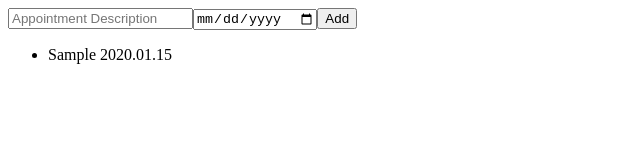
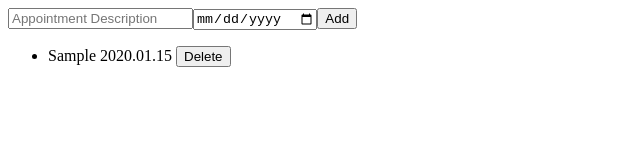
Before and after one commit to goyataiko/angular-appointment, an Angular app: page / in a window 1280 px wide. Both pictures are taken after typing "Sample", "2020-01-15" into the empty fields and a click on the button "Add". Shown: the top 160 px of the page, without its empty margins (0-640 px from the left). Built offline with nearby package versions, Linux system fonts and the light colour scheme.

Commit message:
22 delete button

```diff
--- a/src/app/appointment-list/appointment-list.component.html
+++ b/src/app/appointment-list/appointment-list.component.html
@@ -5,7 +5,8 @@
 </div>
 
 <ul>
-    <li *ngFor="let appintment of appointments">
+    <li *ngFor="let appintment of appointments; index as i">
         {{appintment.title}} {{appintment.date | date:'yyyy.MM.dd'}}
+        <button (click)="deleteAppointment(i)">Delete</button>
     </li>
 </ul>
--- a/src/app/appointment-list/appointment-list.component.ts
+++ b/src/app/appointment-list/appointment-list.component.ts
@@ -21,14 +21,13 @@
         title: this.newAppointmentTitle,
         date: this.newAppointmentDate
       }
-
       this.appointments.push(newAppointment)
-
       this.newAppointmentTitle="";
       this.newAppointmentDate=new Date();
-
-      // alert(this.appointment.length)
-
     }
   }
+
+  deleteAppointment(index: number){
+    this.appointments.splice(index, 1);
+  }
 }
```
